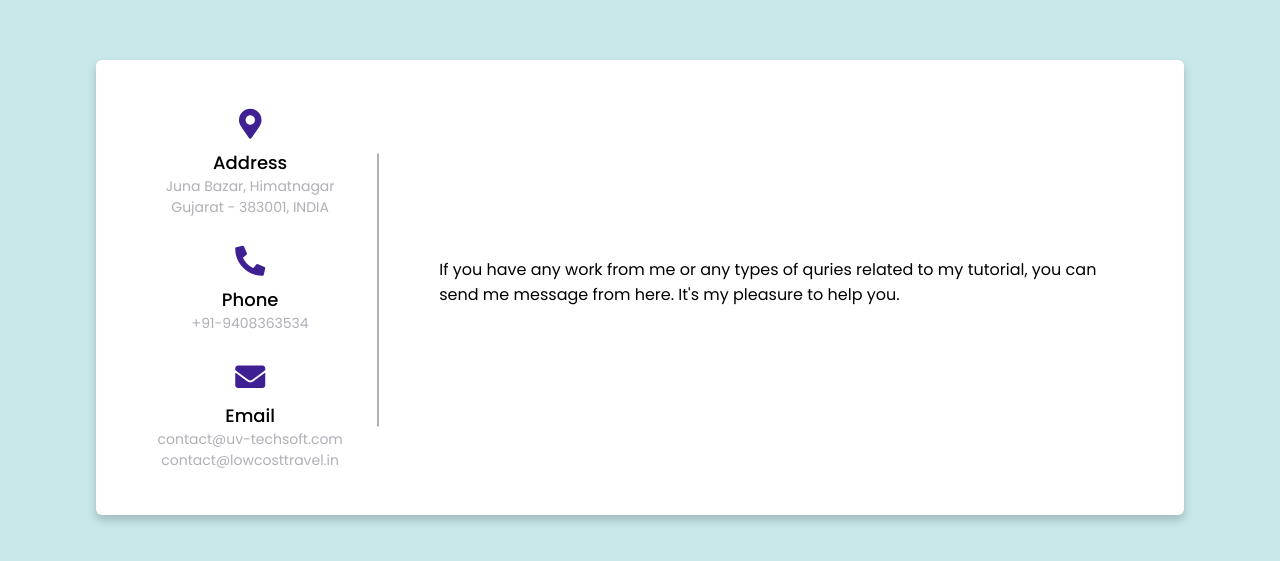
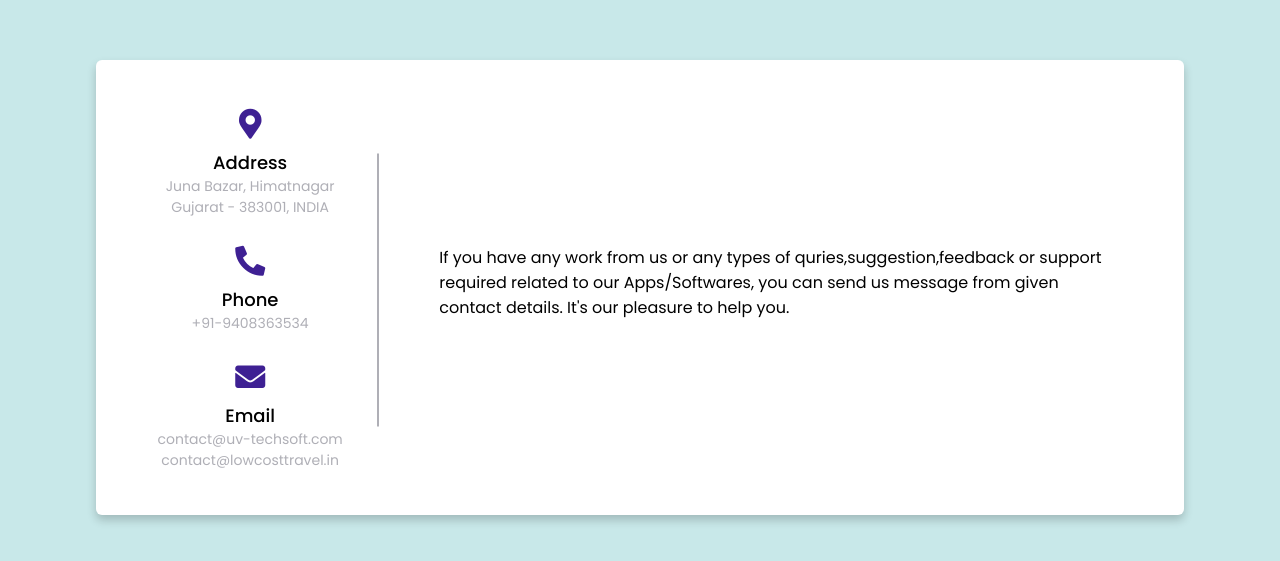
Before and after one commit to Uv-TechSoft/uvtechsoft.github.io, a plain HTML site: page index.html in a window 1280 px wide. Shown: the part 113-674 px from the top of the page. Drawn offline with Linux system fonts and the light colour scheme.

Commit message:
Update index.html

```diff
--- a/index.html
+++ b/index.html
@@ -32,7 +32,7 @@
         </div>
       </div>
       <div class="right-side">
-        <p>If you have any work from me or any types of quries related to my tutorial, you can send me message from here. It's my pleasure to help you.</p>
+        <p>If you have any work from us or any types of quries,suggestion,feedback or support required related to our Apps/Softwares, you can send us message from given contact details. It's our pleasure to help you.</p>
     </div>
     </div>
   </div>
```
